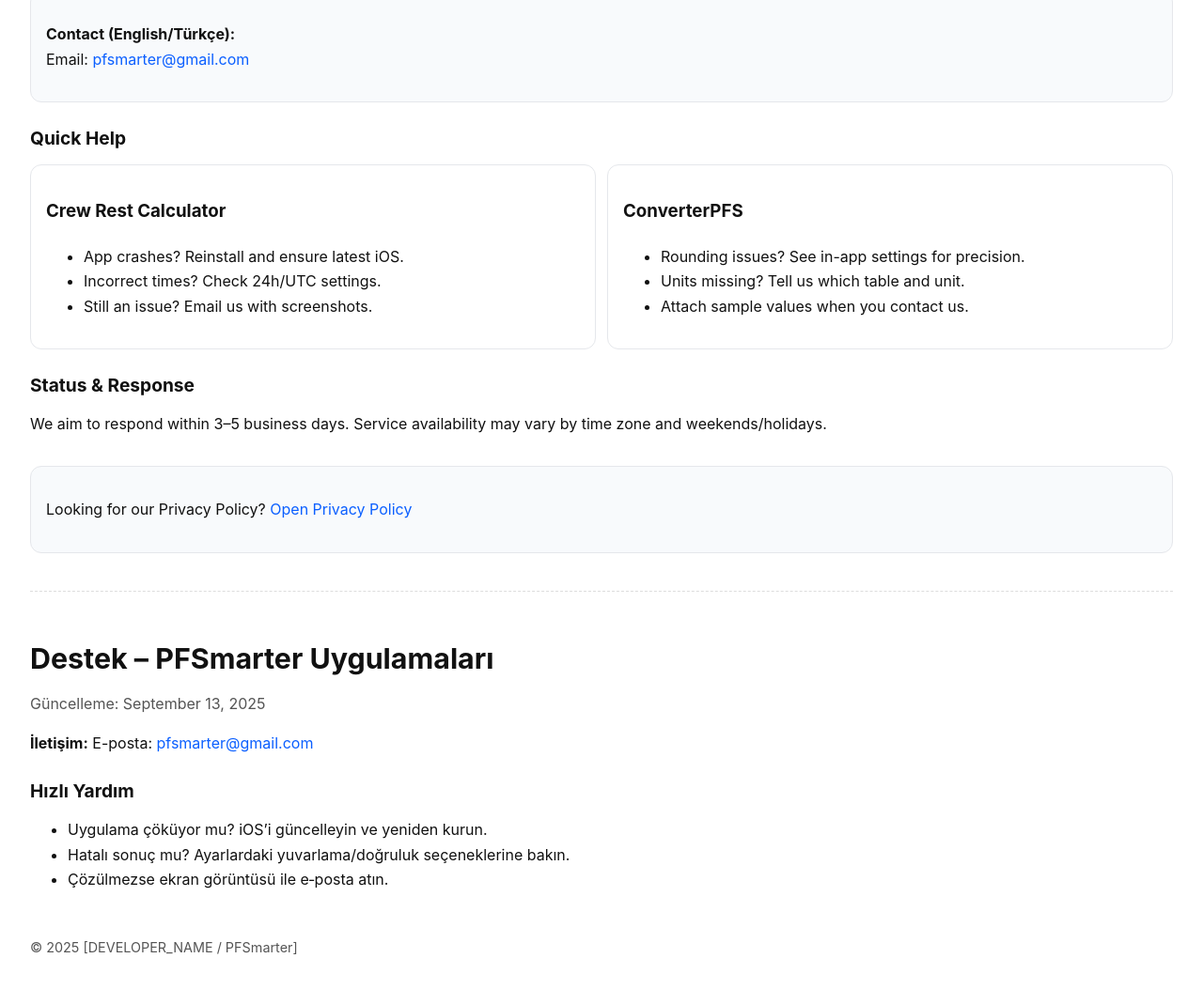
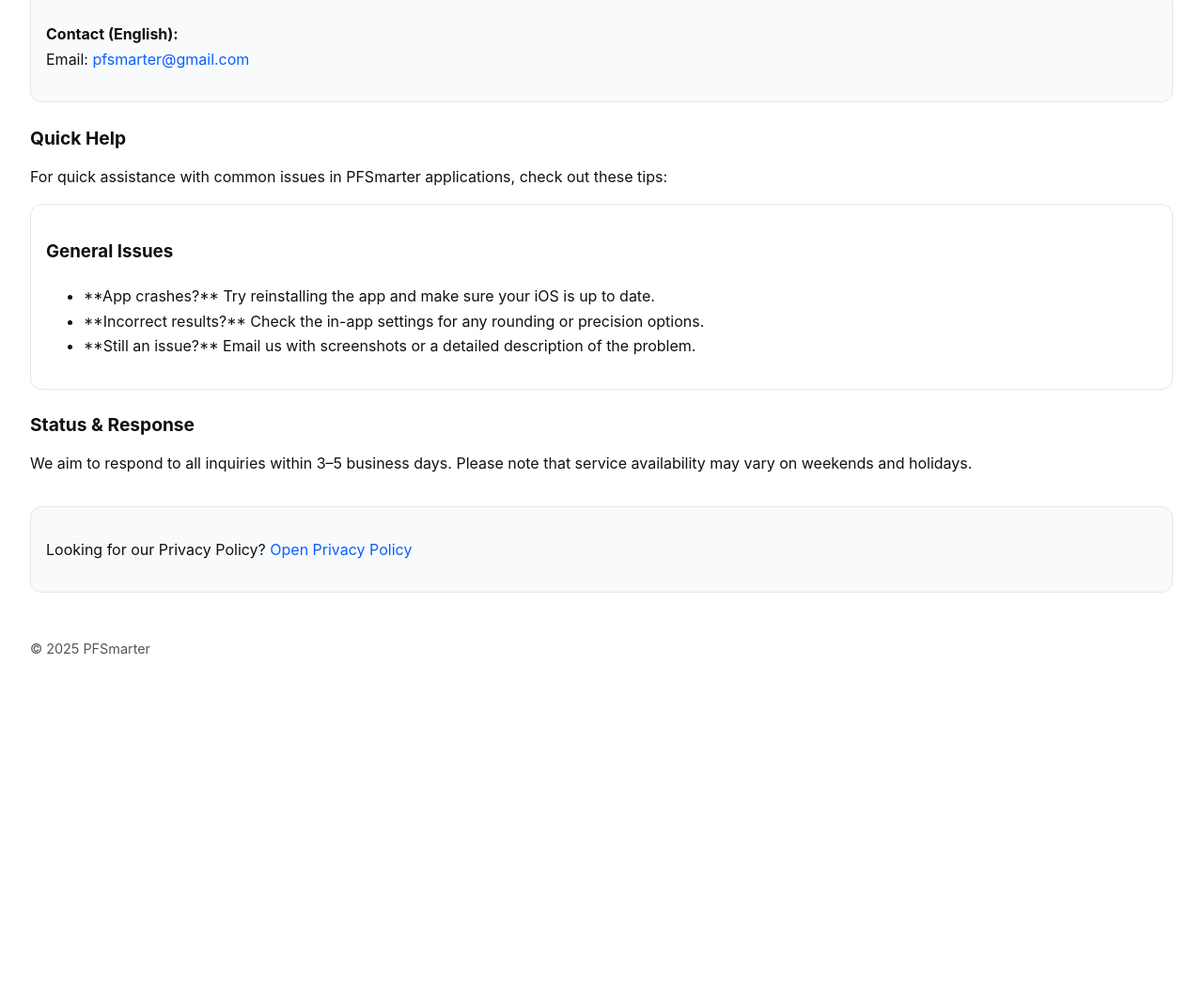
Before and after one commit to pfsmarter/support, a plain HTML site: page index.html in a window 1280 px wide. Shown: the part 138-1191 px from the top of the page at 94% size. After the commit the page ends 873 px from the top, so only its background shows below. Drawn offline with Linux system fonts and the light colour scheme.

Commit message:
Update index.html

```diff
--- a/index.html
+++ b/index.html
@@ -25,53 +25,32 @@
 </header>
 
 <section class="box">
-  <p><strong>Contact (English/Türkçe):</strong><br>
-  Email: <a href="mailto:[SUPPORT_EMAIL]">pfsmarter@gmail.com</a><br>
-
-
+  <p><strong>Contact (English):</strong><br>
+  Email: <a href="mailto:pfsmarter@gmail.com">pfsmarter@gmail.com</a></p>
 </section>
 
 <h2>Quick Help</h2>
+<p>For quick assistance with common issues in PFSmarter applications, check out these tips:</p>
 <div class="appgrid">
   <div class="card">
-    <h3>Crew Rest Calculator</h3>
+    <h3>General Issues</h3>
     <ul>
-      <li>App crashes? Reinstall and ensure latest iOS.</li>
-      <li>Incorrect times? Check 24h/UTC settings.</li>
-      <li>Still an issue? Email us with screenshots.</li>
-    </ul>
-  </div>
-  <div class="card">
-    <h3>ConverterPFS</h3>
-    <ul>
-      <li>Rounding issues? See in-app settings for precision.</li>
-      <li>Units missing? Tell us which table and unit.</li>
-      <li>Attach sample values when you contact us.</li>
+      <li>**App crashes?** Try reinstalling the app and make sure your iOS is up to date.</li>
+      <li>**Incorrect results?** Check the in-app settings for any rounding or precision options.</li>
+      <li>**Still an issue?** Email us with screenshots or a detailed description of the problem.</li>
     </ul>
   </div>
 </div>
 
 <h2>Status & Response</h2>
-<p>We aim to respond within 3–5 business days. Service availability may vary by time zone and weekends/holidays.</p>
+<p>We aim to respond to all inquiries within 3–5 business days. Please note that service availability may vary on weekends and holidays.</p>
 
 <div class="box" style="margin-top:2rem">
   <p>Looking for our Privacy Policy? <a href="[PRIVACY_URL]">Open Privacy Policy</a></p>
 </div>
 
-<div class="lang" style="margin-top:2.5rem; padding-top:2rem; border-top:1px dashed #ddd;">
-  <h1>Destek – PFSmarter Uygulamaları</h1>
-  <p class="muted">Güncelleme: September 13, 2025</p>
-  <p><strong>İletişim:</strong> E-posta: <a href="mailto:[SUPPORT_EMAIL]">pfsmarter@gmail.com</a>
-  <h2>Hızlı Yardım</h2>
-  <ul>
-    <li>Uygulama çöküyor mu? iOS’i güncelleyin ve yeniden kurun.</li>
-    <li>Hatalı sonuç mu? Ayarlardaki yuvarlama/doğruluk seçeneklerine bakın.</li>
-    <li>Çözülmezse ekran görüntüsü ile e‑posta atın.</li>
-  </ul>
-</div>
-
 <footer style="margin-top:3rem; font-size:.9rem" class="muted">
-  <p>© 2025 [DEVELOPER_NAME / PFSmarter]</p>
+  <p>© 2025 PFSmarter</p>
 </footer>
 </body>
 </html>
```
